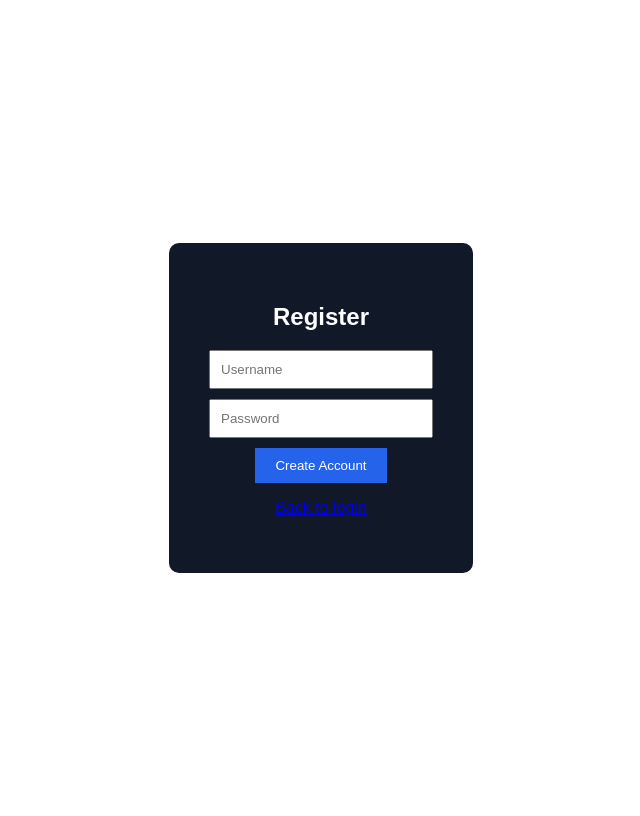
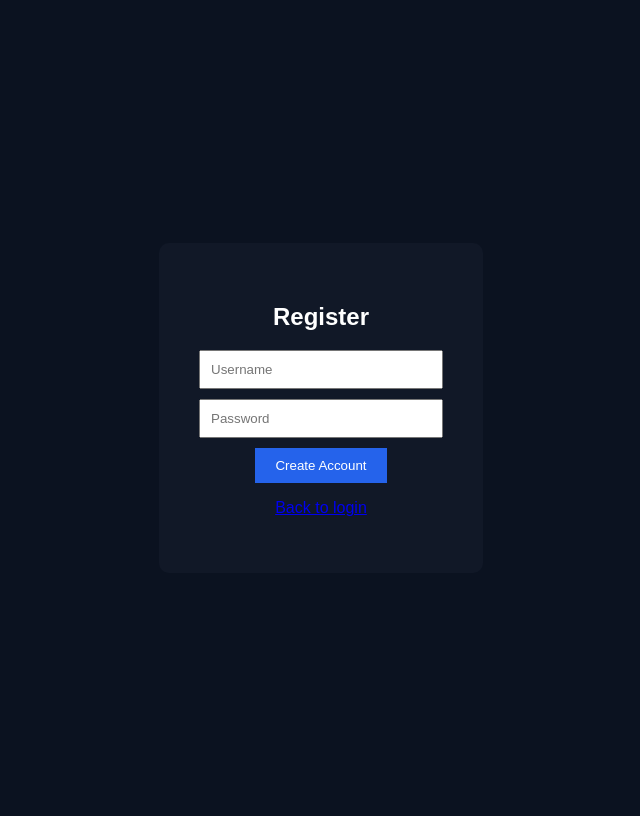
Before and after one commit to Har8-jpg/my-company-website, a Flask app: page /register in a window 1280 px wide. Shown: the whole page, without its empty margins (319-959 px from the left). Run offline with Flask 3, Linux system fonts and the light colour scheme.

Commit message:
Update style.css

```diff
--- a/static/style.css
+++ b/static/style.css
@@ -1,6 +1,6 @@
 body {
   font-family: Arial;
-    background: a#0b1220;
+  background: #0b1220;
   color: white;
 }
 
@@ -22,7 +22,7 @@ input {
   display: block;
   margin: 10px auto;
   padding: 10px;
-    width: 200px;
+  width: 220px;
 }
 
 button {
```
Lines whose indentation alone changed are shown as unchanged.
